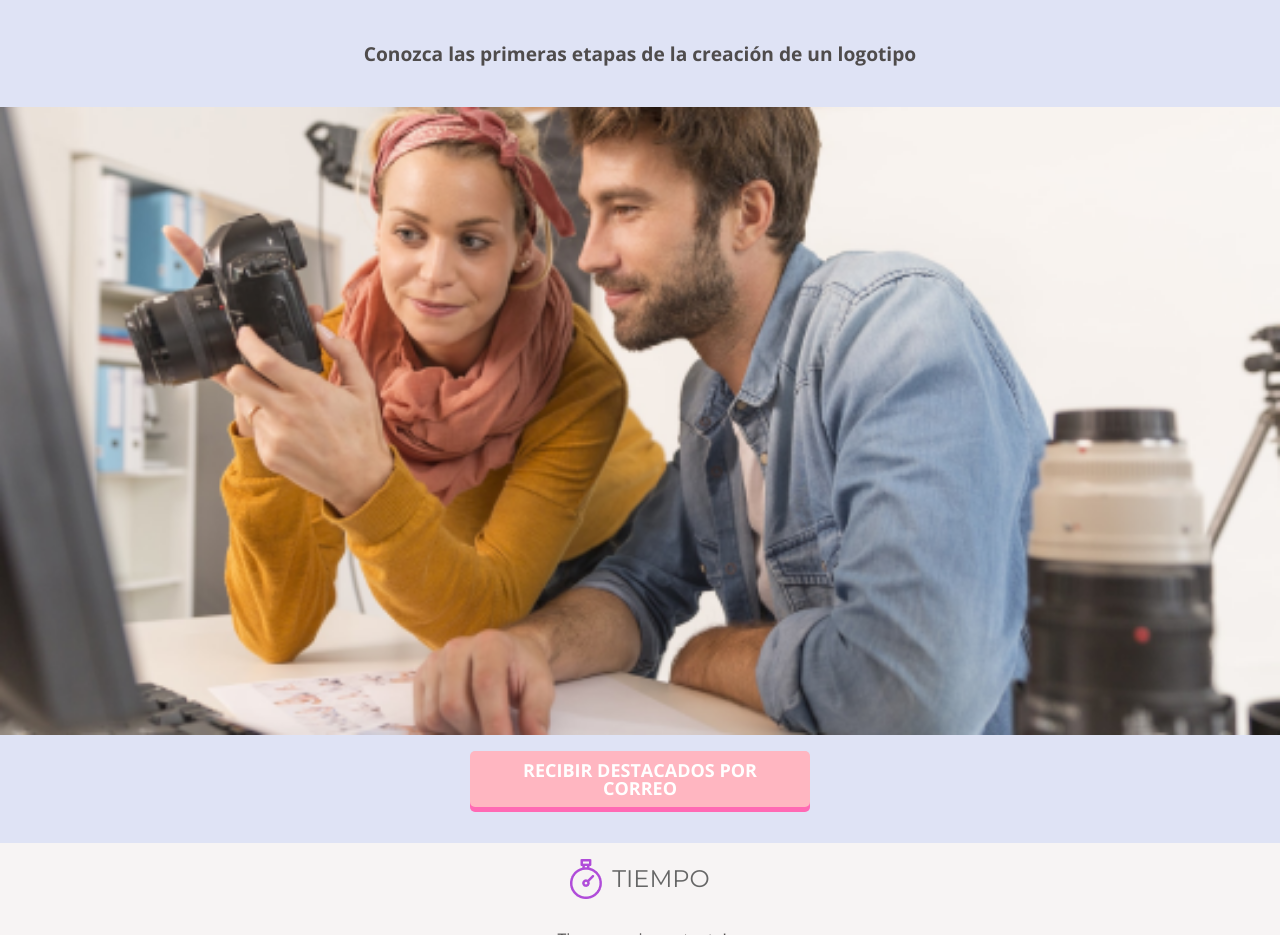
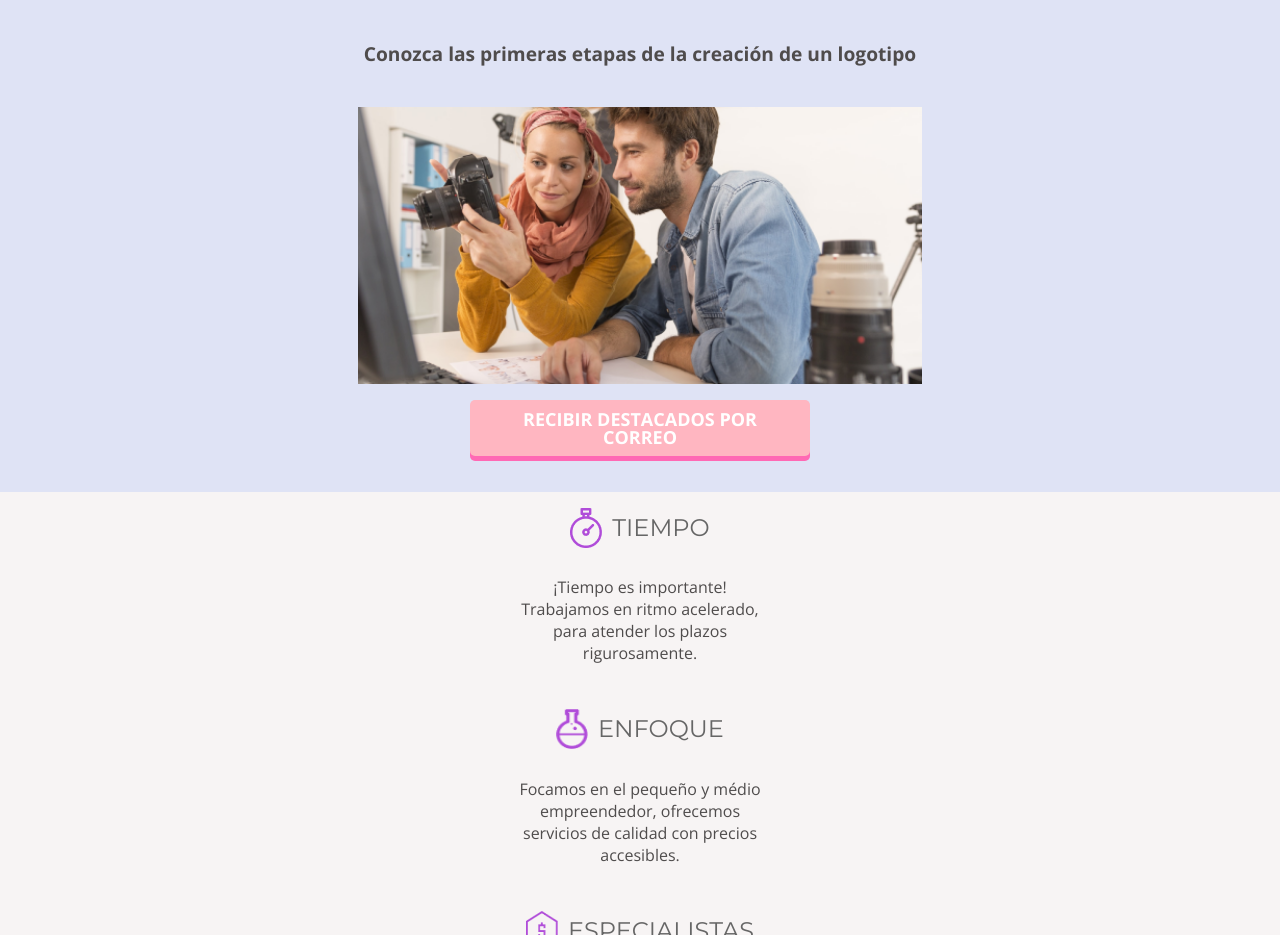
Before and after one commit to KevJeh/Layout-Responsive, a plain HTML site: page index.html in a window 1280 px wide. Shown: the part 1070-2005 px from the top of the page. Drawn offline with nearby package versions, Linux system fonts and the light colour scheme.

Commit message:
ajustando width de destacados

```diff
--- a/css/destacados.css
+++ b/css/destacados.css
@@ -50,6 +50,7 @@
 
 .destacados{
     width: 100vw;
+    max-width: 564px ;
 }
 
 @media screen and (min-width: 768px) {
```
